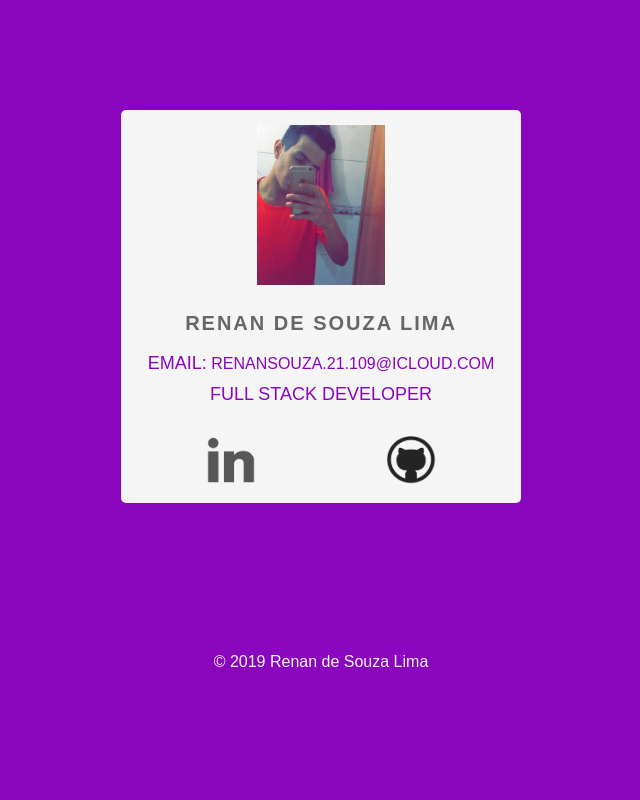
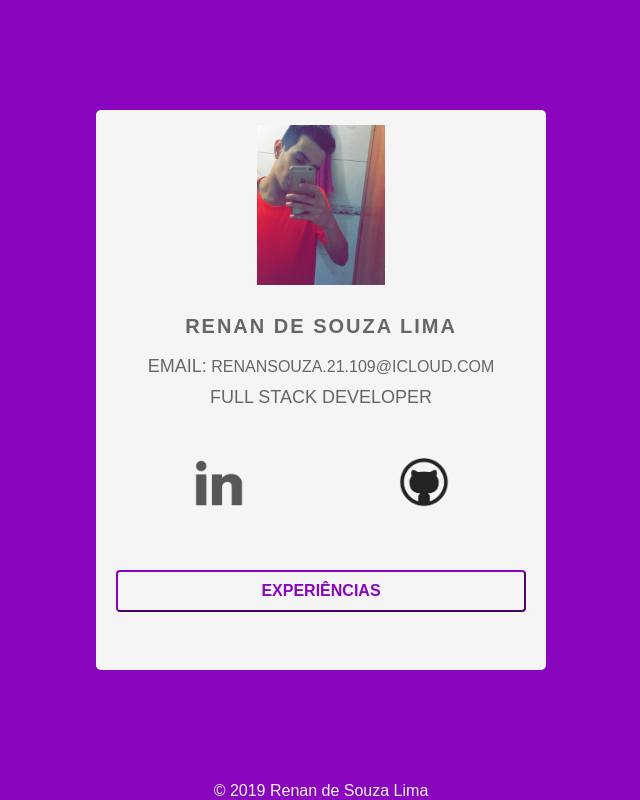
Before and after one commit to orenansouza/Portifolio, a React (Create React App) app: page / in a window 1280 px wide. Shown: the whole page, without its empty margins (319-959 px from the left). Built offline with nearby package versions, Linux system fonts and the light colour scheme.

Commit message:
inicio experiencia

```diff
--- a/src/pages/Inicial.css
+++ b/src/pages/Inicial.css
@@ -1,5 +1,5 @@
 .main-container {
-  max-width: 400px;
+  max-width: 450px;
   max-height: 560px;
   margin: 0 auto;
   padding: 60px 0;
@@ -11,7 +11,7 @@
   grid-template-columns: 1fr;
   grid-gap: 30px;
   margin-top: 50px;
-  width: 100%;
+  height: 560px;
 }
 .main-container ul li {
   display: flex;
@@ -36,7 +36,6 @@
   margin-bottom: 5%;
   max-width: 50px;
   border-radius: 5px;
-
 }
 .main-container ul li strong {
   font-size: 20px;
@@ -51,14 +50,19 @@
 }
 .main-container ul li p {
   font-size: 18px;
-  color: #8a05be;
   margin-top: 10px;
 }
-.main-container ul li .email{
+.main-container ul li .email {
   font-size: 16px;
   line-height: 20px;
+  color: #666;
+  text-decoration: none;
+}
+.main-container ul li .email:hover {
+  font-size: 18px;
+  transform: translateY(-5px);
+  transition: all 0.2s;
   color: #8a05be;
-  text-decoration: none;
 }
 .main-container ul li .buttons {
   display: flex;
@@ -67,7 +71,7 @@
   margin-top: 20px;
 }
 .main-container ul li a {
-  margin-top: 10px;
+  margin-top: 30px;
   background: #F5F5F5;
   cursor: pointer;
 }
@@ -76,7 +80,26 @@
   transition: all 0.2s;
 }
 .main-container footer{
-  margin-top: 150px;
+  width: 450px;
+  justify-content: center;
   font-size: 16px;
   color: #f5f5f5;
+  bottom: 0px;
+  position: absolute;
 }
+.main-container ul li button {
+  background: #f5f5f5;
+  border-color: #8a05be;
+  border-radius: 4px;
+  padding: 10px;
+  margin-top: 60px;
+  color: #8a05be;
+  font-weight: bold;
+  text-transform: uppercase;
+  font-size: 16px;
+}
+.main-container ul li button:hover{
+  cursor: pointer;
+  transform: translateY(-5px);
+  transition: all 0.2s;
+}
--- a/src/pages/Inicial.js
+++ b/src/pages/Inicial.js
@@ -24,6 +24,7 @@ export default function Inicial() {
               <img className="icons" src={github} alt="github" />
             </a>
           </div>
+          <button type="button">Experiências</button>
         </li>
       </ul>
       <footer>
```
Also changed, not shown: 1 other file (tests, documents, lock files or other folders).
